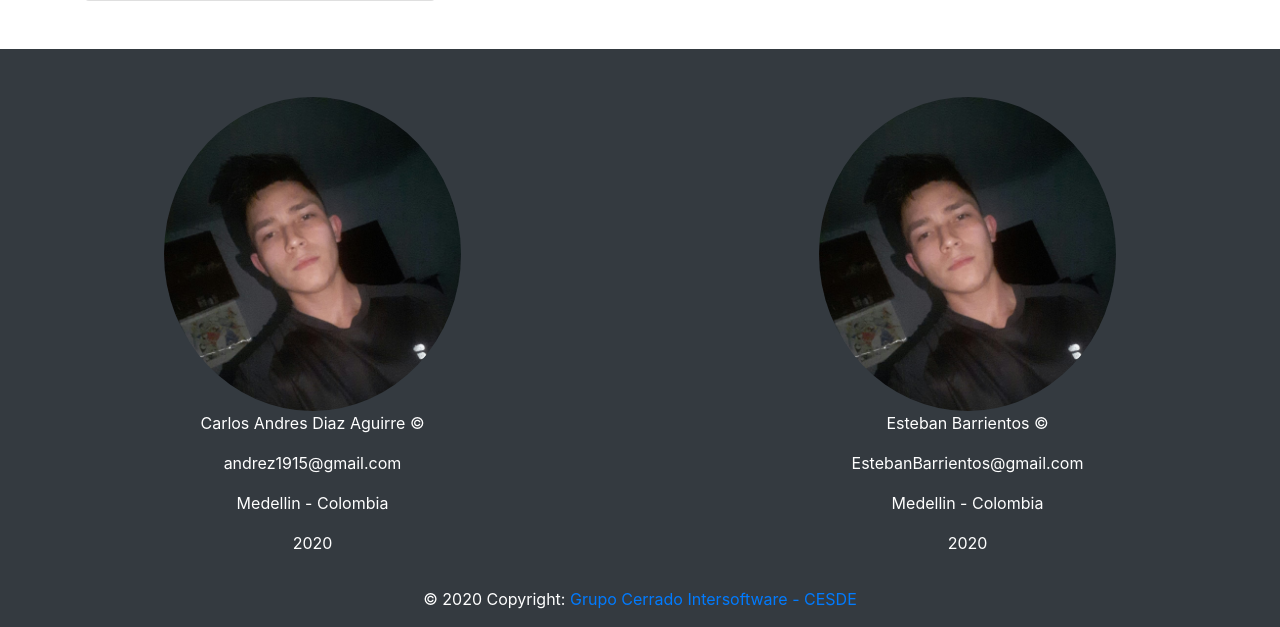
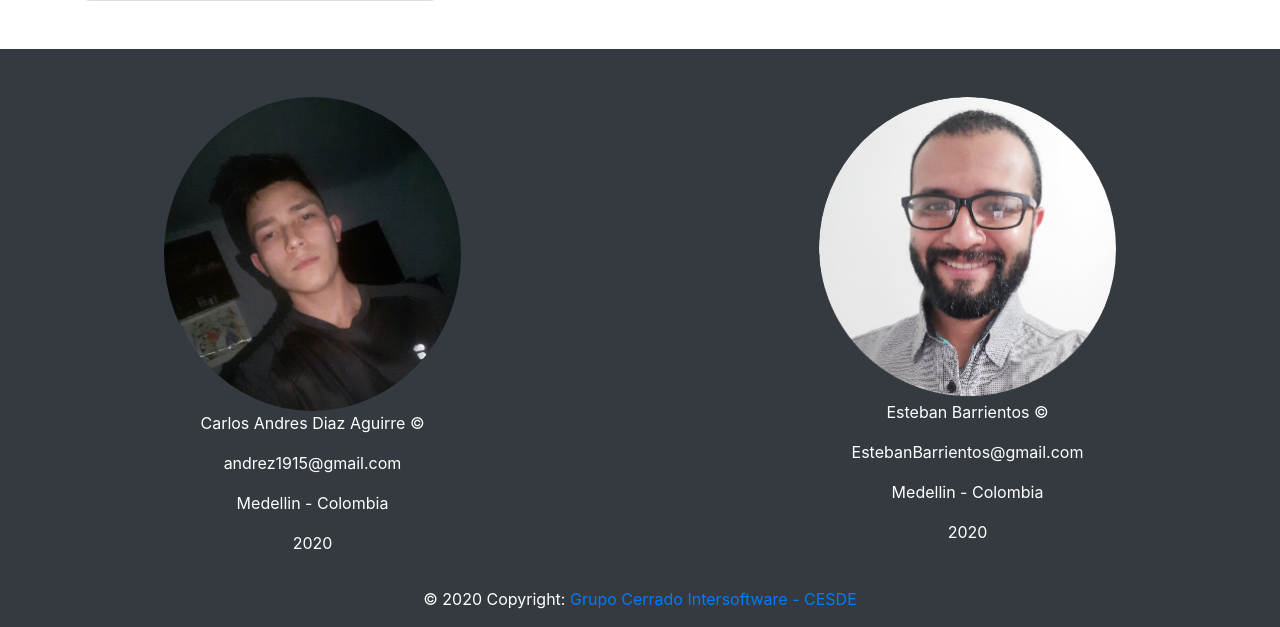
Before and after one commit to carlitosSoporte/EjerciciosPHP, a PHP site: page /ejercicio1.php in a window 1280 px wide. Shown: the part 800-1427 px from the top of the page. Run offline with PHP 8.4, Linux system fonts and the light colour scheme.

Commit message:
footers
footers

```diff
--- a/ejercicio1.php
+++ b/ejercicio1.php
@@ -179,7 +179,7 @@
                     <p>2020</p>
                 </div>
                 <div class="col-md-3 mt-5">
-              <img src="recursos/creador1.jpeg" alt="creador Carlos Diaz" class="img-fluid w-100 rounded-circle">
+                    <img src="recursos/esteban2.png" alt="creador Esteban Barrientos" class="img-fluid w-100 rounded-circle">
                     <p>Esteban Barrientos ©</p>
                     <p>EstebanBarrientos@gmail.com</p>
                     <p>Medellin - Colombia</p>
@@ -189,7 +189,9 @@
             <div class="row justify-content-center text-center">
                 <div class="col-md-8">
                     <div class="footer-copyright text-center py-3">© 2020 Copyright:
-                  <a href="https://www.cesde.edu.co/Paginas/tecnicos/procesos-tecnologicos-e-industriales/desarrollo-de-software-virtual.aspx"> Grupo Cerrado Intersoftware - CESDE</a>
+                        <a
+                            href="https://www.cesde.edu.co/Paginas/tecnicos/procesos-tecnologicos-e-industriales/desarrollo-de-software-virtual.aspx">
+                            Grupo Cerrado Intersoftware - CESDE</a>
                     </div>
                 </div>
             </div>
--- a/ejercicio3.php
+++ b/ejercicio3.php
@@ -158,7 +158,7 @@
                     <p>2020</p>
                 </div>
                 <div class="col-md-3 mt-5">
-              <img src="recursos/creador1.jpeg" alt="creador Carlos Diaz" class="img-fluid w-100 rounded-circle">
+                    <img src="recursos/esteban2.png" alt="creador Esteban Barrientos" class="img-fluid w-100 rounded-circle">
                     <p>Esteban Barrientos ©</p>
                     <p>EstebanBarrientos@gmail.com</p>
                     <p>Medellin - Colombia</p>
@@ -168,7 +168,9 @@
             <div class="row justify-content-center text-center">
                 <div class="col-md-8">
                     <div class="footer-copyright text-center py-3">© 2020 Copyright:
-                  <a href="https://www.cesde.edu.co/Paginas/tecnicos/procesos-tecnologicos-e-industriales/desarrollo-de-software-virtual.aspx"> Grupo Cerrado Intersoftware - CESDE</a>
+                        <a
+                            href="https://www.cesde.edu.co/Paginas/tecnicos/procesos-tecnologicos-e-industriales/desarrollo-de-software-virtual.aspx">
+                            Grupo Cerrado Intersoftware - CESDE</a>
                     </div>
                 </div>
             </div>
```
Also changed, not shown: ejercicio4.php (+6 -2 lines). Lines whose indentation alone changed are shown as unchanged.
